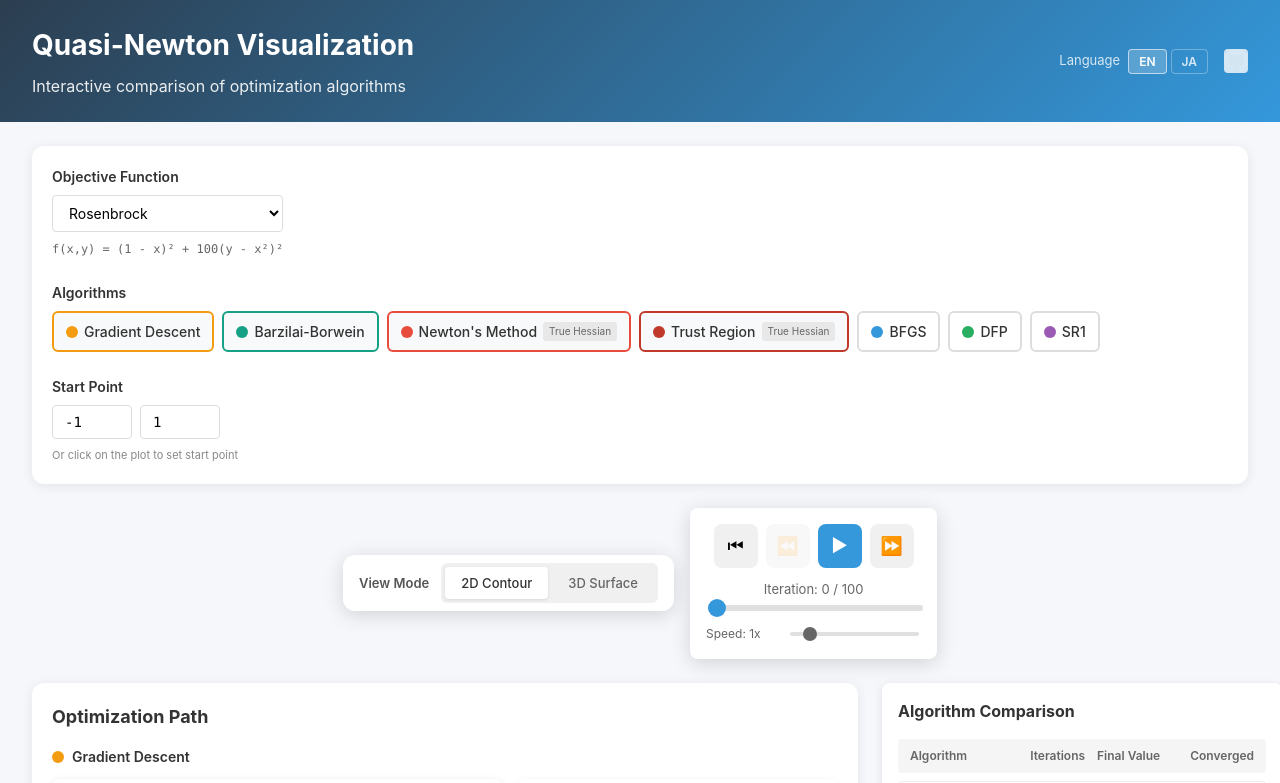
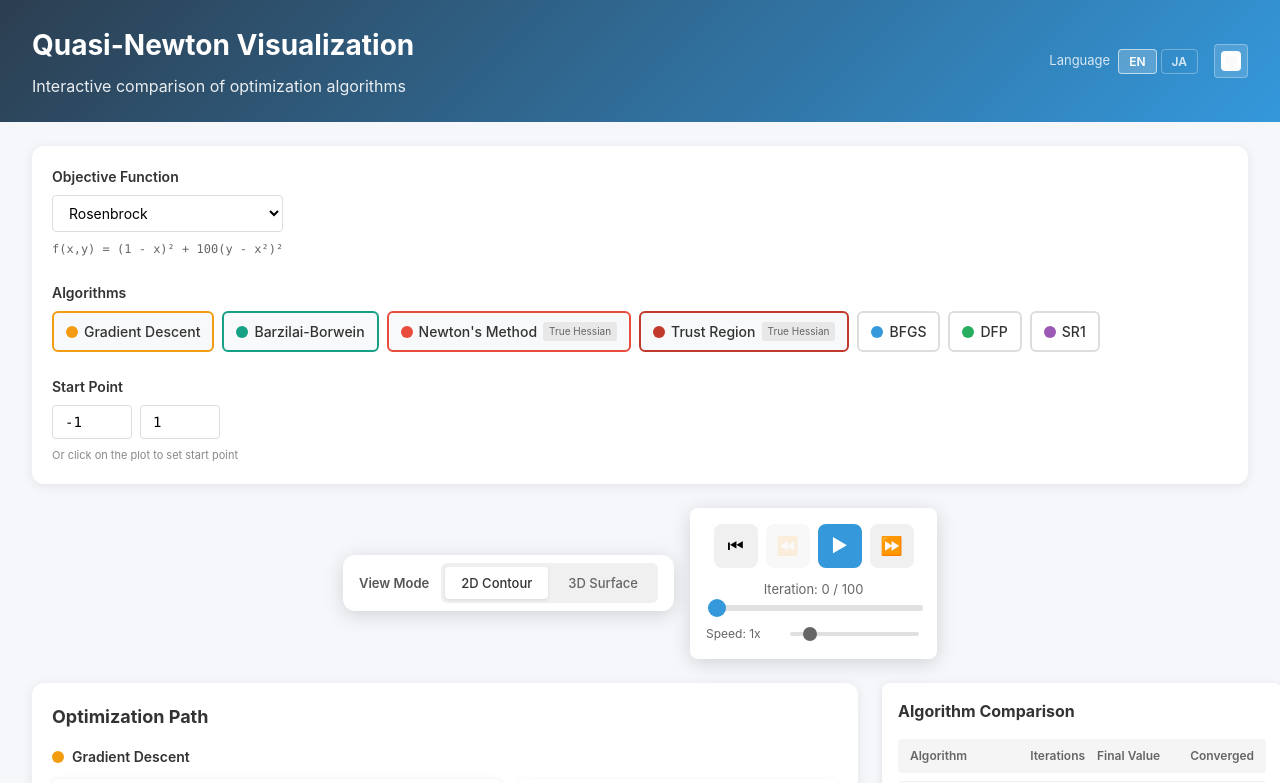
Before and after one commit to LumaKernel/quasi-newton-demo, a React (Vite) app: page / in a window 1280 px wide. Shown: the top 783 px of the page. Built offline with nearby package versions, Linux system fonts and the light colour scheme.

Commit message:
⏺ 言語ボタンと同じスタイルに合わせました。背景を半透明の白にして、アイコンが見えるようになったはずです。

```diff
--- a/src/App.module.css
+++ b/src/App.module.css
@@ -40,19 +40,24 @@
   display: flex;
   align-items: center;
   justify-content: center;
+  padding: 6px;
+  border-radius: 4px;
+  background: rgba(255, 255, 255, 0.15);
+  border: 1px solid rgba(255, 255, 255, 0.3);
   color: #fff;
-  opacity: 0.8;
-  transition: opacity 0.15s ease;
+  transition: all 0.15s ease;
 }
 
 .githubLink:hover {
-  opacity: 1;
+  background: rgba(255, 255, 255, 0.25);
+  border-color: rgba(255, 255, 255, 0.5);
 }
 
 .githubLink svg {
-  width: 24px;
-  height: 24px;
+  width: 20px;
+  height: 20px;
   display: block;
+  fill: #fff;
 }
 
 .main {
--- a/src/App.tsx
+++ b/src/App.tsx
@@ -111,9 +111,6 @@ const App = () => {
             >
               <svg
                 viewBox="0 0 24 24"
-                width={24}
-                height={24}
-                fill="#fff"
                 aria-hidden="true"
               >
                 <path d="M12 0C5.37 0 0 5.37 0 12c0 5.31 3.435 9.795 8.205 11.385.6.105.825-.255.825-.57 0-.285-.015-1.23-.015-2.235-3.015.555-3.795-.735-4.035-1.41-.135-.345-.72-1.41-1.23-1.695-.42-.225-1.02-.78-.015-.795.945-.015 1.62.87 1.845 1.23 1.08 1.815 2.805 1.305 3.495.99.105-.78.42-1.305.765-1.605-2.67-.3-5.46-1.335-5.46-5.925 0-1.305.465-2.385 1.23-3.225-.12-.3-.54-1.53.12-3.18 0 0 1.005-.315 3.3 1.23.96-.27 1.98-.405 3-.405s2.04.135 3 .405c2.295-1.56 3.3-1.23 3.3-1.23.66 1.65.24 2.88.12 3.18.765.84 1.23 1.905 1.23 3.225 0 4.605-2.805 5.625-5.475 5.925.435.375.81 1.095.81 2.22 0 1.605-.015 2.895-.015 3.3 0 .315.225.69.825.57A12.02 12.02 0 0024 12c0-6.63-5.37-12-12-12z" />
```
